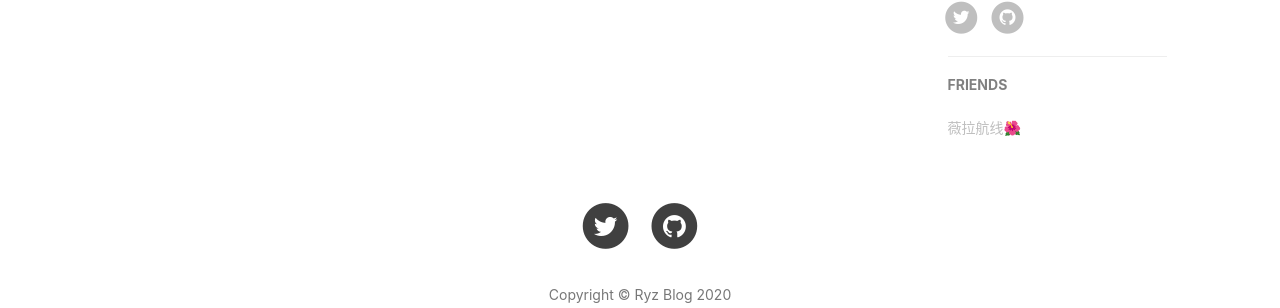
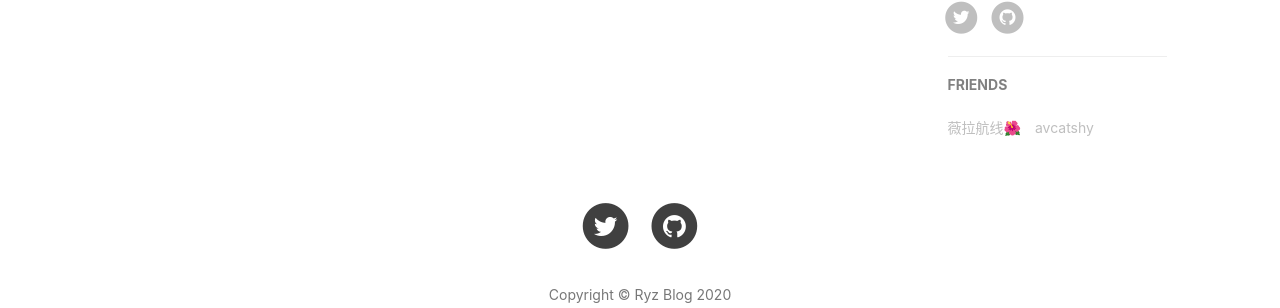
Before and after one commit to Jdkhnjggf/Jdkhnjggf.github.io, a Jekyll site: the page built from index.html, in a window 1280 px wide. Shown: the part 609-917 px from the top of the page. Built offline with Jekyll 4.4.1, drawn with Linux system fonts in a browser that asks for light colours; nearby versions of some CDN libraries; the list of posts is cut into pages by our own code; comment, search, counter and statistics services are not loaded; grey boxes are pictures that could not be loaded.

Commit message:
add a link

```diff
--- a/_config.yml
+++ b/_config.yml
@@ -89,5 +89,9 @@ friends: [
     {
         title: "薇拉航线🌺",
         href: "https://www.zuozuovera.com/"
+    },
+    {
+        title: "avcatshy",
+        href: "https://avcatshy.github.io/"
     }
 ]
```
